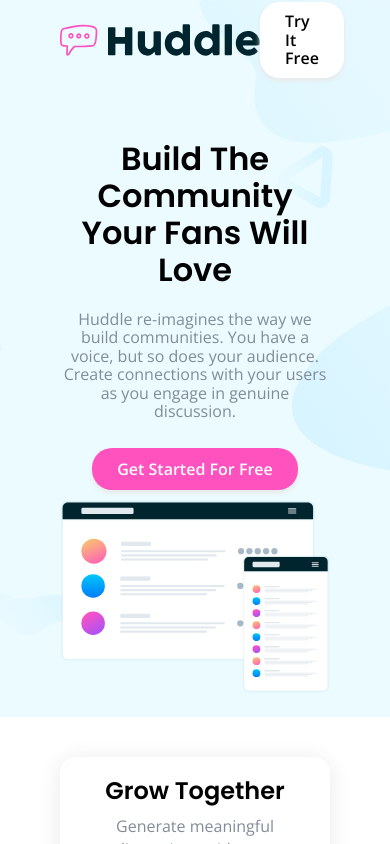
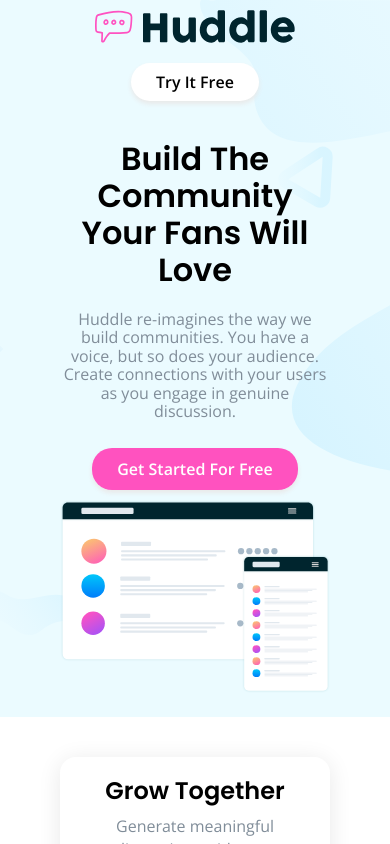
Before and after one commit to nouryy17/huddle-landing-page-with-alternating-feature-blocks, a plain HTML site: page index.html in a window 390 px wide. Drawn offline with nearby package versions, Linux system fonts and the light colour scheme.

Commit message:
Add encoding

```diff
--- a/css/style.sass
+++ b/css/style.sass
@@ -16,7 +16,7 @@
         align-items: center
         justify-content: space-between
         height: 80px
-        @include for-size( phone-only )
+        @include for-size( mobile-small )
             flex-direction: column
             padding: 10px
             gap: 20px
```
Also changed, not shown: css/style.css, 1 other file.
